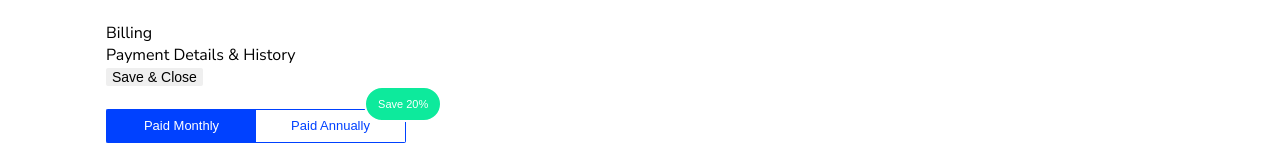
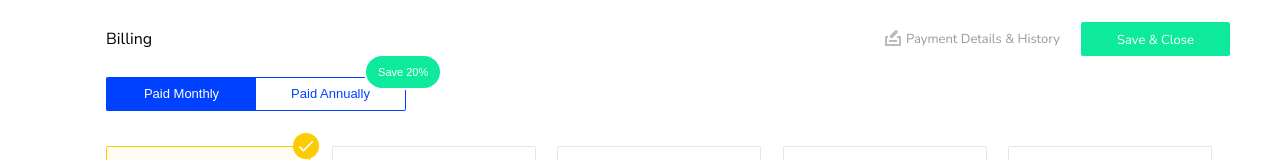
Before and after one commit to forethoughtde/Teamweek-Billing, a website: page index.html in a window 1280 px wide. Shown: the top 160 px of the page. Drawn offline with nearby package versions, Linux system fonts and the light colour scheme.

Commit message:
Adapt the CSS to lay down the pricing_head class items in a row

```diff
--- a/css/style.scss
+++ b/css/style.scss
@@ -104,11 +104,53 @@
 }
 
 .pricing_head{
+    display: flex;
+    align-items: center;
     margin-left: 4rem;
 
     font-size: pixel-to-rem(16px);
 
     margin-bottom: pixel-to-rem(21px);
+
+    .pricing_head_title{
+        flex-grow: 1;
+    }
+
+    .pricing_payment_history{
+        position: relative;
+        font-size: pixel-to-rem(13px);
+        color: $color_grey;
+        cursor: pointer;
+
+        margin-right: pixel-to-rem(21px);
+
+        &:before{
+            content: url("../img/payment.svg");
+
+            position: absolute;
+            left: -21px;
+            display: block;
+            width: pixel-to-rem(16px);
+            height: pixel-to-rem(16px);
+
+            margin-right: pixel-to-rem(5px);
+        }
+
+        &:hover{
+            opacity: 0.7;
+        }
+    }
+
+    button{
+        font-family: 'Nunito Sans', sans-serif;
+        font-size: pixel-to-rem(13px);
+        padding-left: pixel-to-rem(36px);
+        padding-right: pixel-to-rem(36px);
+        height: pixel-to-rem(34px);
+        line-height: 34px; //34px - 13px
+        color: $color_white;
+        background-color: $green_box;
+    }
 }
 
 .pricing_plans_btns {
```
Also changed, not shown: css/style.css.
